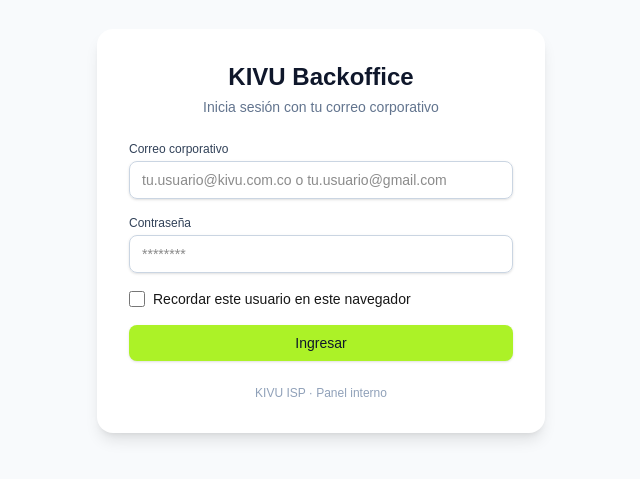
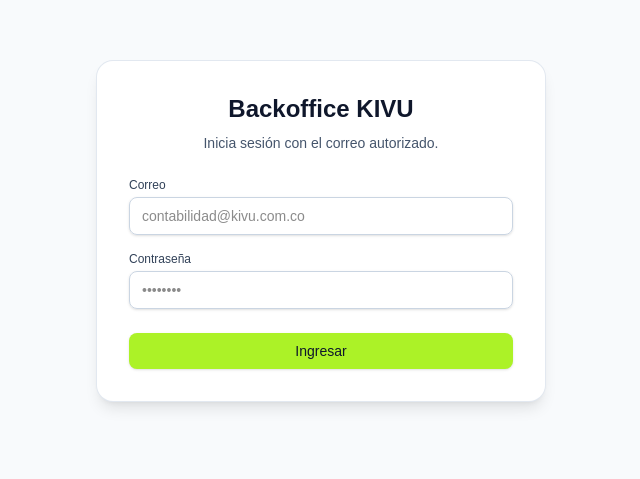
Before and after one commit to Albert-Tobon/kivu-backoffice, a Next.js app: page /login in a window 1280 px wide. Shown: the part 169-648 px from the top of the page, without its empty margins (319-959 px from the left). Built offline with nearby package versions, Linux system fonts and the light colour scheme.

Commit message:
Mejoras UI clientes, deptos/municipios y navegación

```diff
--- /dev/null
+++ b/app/api/login/route.ts
@@ -0,0 +1,38 @@
+// app/api/login/route.ts
+import { NextResponse } from "next/server";
+
+export async function POST(req: Request) {
+  const { email, password } = await req.json();
+
+  const validEmail = process.env.APP_LOGIN_EMAIL;
+  const validPassword = process.env.APP_LOGIN_PASSWORD;
+
+  if (!validEmail || !validPassword) {
+    return NextResponse.json(
+      { error: "Login no configurado en el servidor" },
+      { status: 500 }
+    );
+  }
+
+  const ok = email === validEmail && password === validPassword;
+
+  if (!ok) {
+    return NextResponse.json(
+      { error: "Credenciales inválidas" },
+      { status: 401 }
+    );
+  }
+
+  // Si está ok, creamos cookie de sesión
+  const res = NextResponse.json({ ok: true });
+
+  res.cookies.set("kivu_session", "ok", {
+    httpOnly: true,
+    secure: process.env.NODE_ENV === "production",
+    sameSite: "lax",
+    path: "/",
+    maxAge: 60 * 60 * 8, // 8 horas
+  });
+
+  return res;
+}
--- /dev/null
+++ b/app/api/logout/route.ts
@@ -0,0 +1,14 @@
+// app/api/logout/route.ts
+import { NextResponse } from "next/server";
+
+export async function POST() {
+  const res = NextResponse.json({ ok: true });
+  res.cookies.set("kivu_session", "", {
+    httpOnly: true,
+    secure: process.env.NODE_ENV === "production",
+    sameSite: "lax",
+    path: "/",
+    maxAge: 0, // expira cookie
+  });
+  return res;
+}
--- a/app/dashboard/page.tsx
+++ b/app/dashboard/page.tsx
@@ -88,6 +88,18 @@
     }
   };
 
+  // Manejo botón CERRAR SESIÓN
+  const handleLogout = async () => {
+    try {
+      await fetch("/api/logout", { method: "POST" });
+    } catch (err) {
+      console.error("Error cerrando sesión:", err);
+    } finally {
+      // Redirigir siempre al login
+      window.location.href = "/login";
+    }
+  };
+
   return (
     <main className="min-h-screen bg-slate-50 px-4 py-8">
       <div className="mx-auto flex max-w-6xl flex-col gap-6">
@@ -106,11 +118,20 @@
             </p>
           </div>
 
-          <Link href="/clientes/nuevo">
-            <Button className="rounded-full px-5 shadow-md shadow-[#ACF227]/40">
-              + Nuevo cliente
+          <div className="flex items-center gap-3">
+            <Link href="/clientes/nuevo">
+              <Button className="rounded-full px-5 shadow-md shadow-[#ACF227]/40">
+                + Nuevo cliente
+              </Button>
+            </Link>
+
+            <Button
+              className="rounded-full bg-slate-800 px-4 text-white hover:bg-slate-900"
+              onClick={handleLogout}
+            >
+              Cerrar sesión
             </Button>
-          </Link>
+          </div>
         </header>
 
         {/* Tabla de clientes */}
@@ -166,7 +187,7 @@
                         Ver
                       </Button>
 
-                        <Button
+                      <Button
                         variant="danger"
                         size="sm"
                         className="rounded-full bg-red-500 text-white hover:bg-red-600"
--- a/app/login/page.tsx
+++ b/app/login/page.tsx
@@ -1,11 +1,89 @@
 // app/login/page.tsx
-import type { Metadata } from "next";
-import { LoginForm } from "../../components/auth/LoginForm";
+"use client";
 
-export const metadata: Metadata = {
-  title: "Login | KIVU Backoffice",
-};
+import React, { useState } from "react";
+import { useRouter } from "next/navigation";
+import Button from "../../components/ui/button";
+import { Input } from "../../components/ui/input";
 
 export default function LoginPage() {
-  return <LoginForm />;
+  const router = useRouter();
+  const [email, setEmail] = useState("");
+  const [password, setPassword] = useState("");
+  const [error, setError] = useState<string | null>(null);
+  const [loading, setLoading] = useState(false);
+
+  const handleSubmit = async (e: React.FormEvent) => {
+    e.preventDefault();
+    setError(null);
+    setLoading(true);
+
+    try {
+      const resp = await fetch("/api/login", {
+        method: "POST",
+        headers: { "Content-Type": "application/json" },
+        body: JSON.stringify({ email, password }),
+      });
+
+      if (!resp.ok) {
+        const data = await resp.json().catch(() => null);
+        setError(data?.error ?? "Error al iniciar sesión");
+      } else {
+        // login ok -> a dashboard
+        router.push("/dashboard");
+      }
+    } catch (err) {
+      console.error("Error en login:", err);
+      setError("Error de conexión con el servidor");
+    } finally {
+      setLoading(false);
+    }
+  };
+
+  return (
+    <main className="min-h-screen bg-slate-50 flex items-center justify-center px-4">
+      <div className="w-full max-w-md rounded-2xl bg-white p-8 shadow-lg ring-1 ring-slate-200">
+        <h1 className="text-2xl font-bold text-slate-900 text-center">
+          Backoffice KIVU
+        </h1>
+        <p className="mt-2 text-sm text-slate-600 text-center">
+          Inicia sesión con el correo autorizado.
+        </p>
+
+        <form onSubmit={handleSubmit} className="mt-6 space-y-4">
+          <Input
+            label="Correo"
+            name="email"
+            type="email"
+            placeholder="contabilidad@kivu.com.co"
+            value={email}
+            onChange={(e) => setEmail(e.target.value)}
+          />
+
+          <Input
+            label="Contraseña"
+            name="password"
+            type="password"
+            placeholder="••••••••"
+            value={password}
+            onChange={(e) => setPassword(e.target.value)}
+          />
+
+          {error && (
+            <p className="text-sm text-red-600 bg-red-50 border border-red-100 rounded-lg px-3 py-2">
+              {error}
+            </p>
+          )}
+
+          <Button
+            type="submit"
+            className="w-full rounded-full mt-2"
+            disabled={loading}
+          >
+            {loading ? "Verificando..." : "Ingresar"}
+          </Button>
+        </form>
+      </div>
+    </main>
+  );
 }
--- /dev/null
+++ b/proxy.ts
@@ -0,0 +1,44 @@
+// proxy.ts
+import { NextResponse } from "next/server";
+import type { NextRequest } from "next/server";
+
+// Esta función se ejecuta ANTES de tus rutas (como antes el middleware)
+export default function proxy(req: NextRequest) {
+  const session = req.cookies.get("kivu_session")?.value;
+  const { pathname } = req.nextUrl;
+
+  const isLoginPage = pathname.startsWith("/login");
+  const isApiLogin = pathname.startsWith("/api/login");
+  const isApiLogout = pathname.startsWith("/api/logout");
+
+  // Dejar pasar login y logout sin sesión
+  if (isLoginPage || isApiLogin || isApiLogout) {
+    return NextResponse.next();
+  }
+
+  // Rutas que queremos proteger con login
+  const needsAuth =
+    pathname.startsWith("/dashboard") ||
+    pathname.startsWith("/clientes") ||
+    pathname.startsWith("/api/alegra") ||
+    pathname.startsWith("/api/docuseal");
+
+  // Si necesita auth y NO hay cookie de sesión -> redirigir a /login
+  if (needsAuth && !session) {
+    const loginUrl = new URL("/login", req.url);
+    return NextResponse.redirect(loginUrl);
+  }
+
+  // En cualquier otro caso, dejamos seguir la request normal
+  return NextResponse.next();
+}
+
+// A qué rutas se aplica este proxy
+export const config = {
+  matcher: [
+    "/login",
+    "/dashboard/:path*",
+    "/clientes/:path*",
+    "/api/:path*",
+  ],
+};
```
